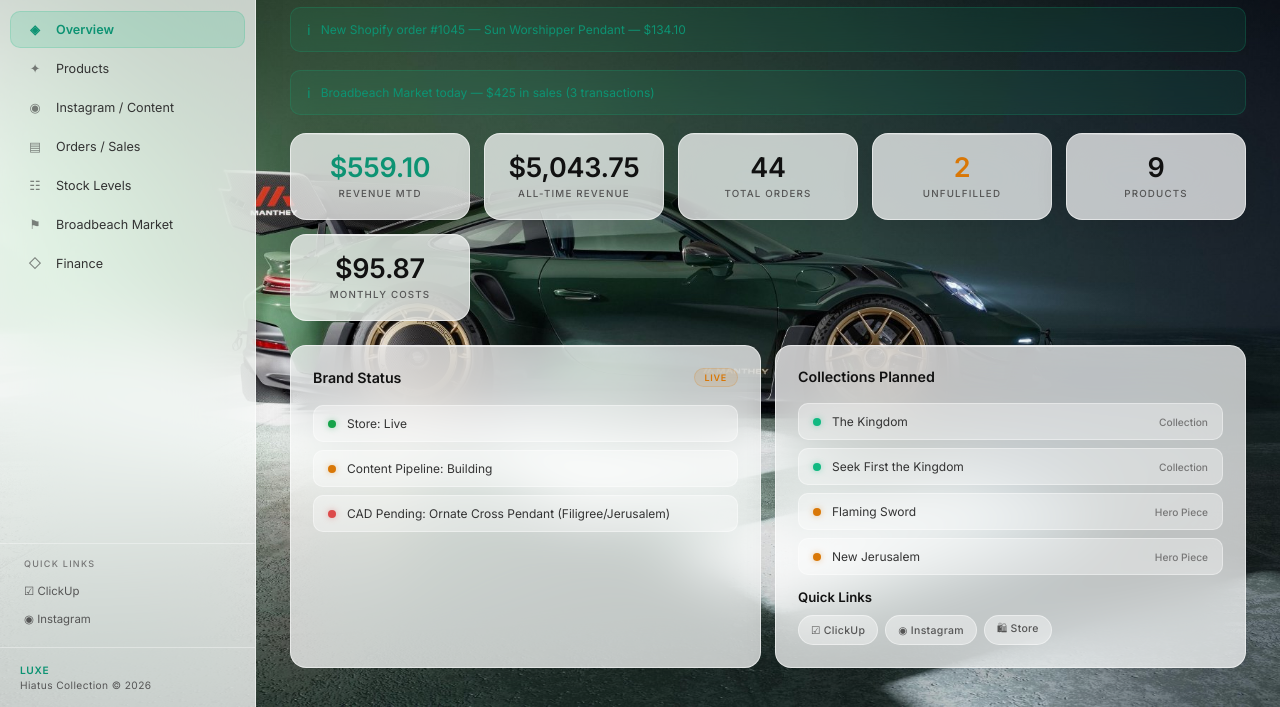
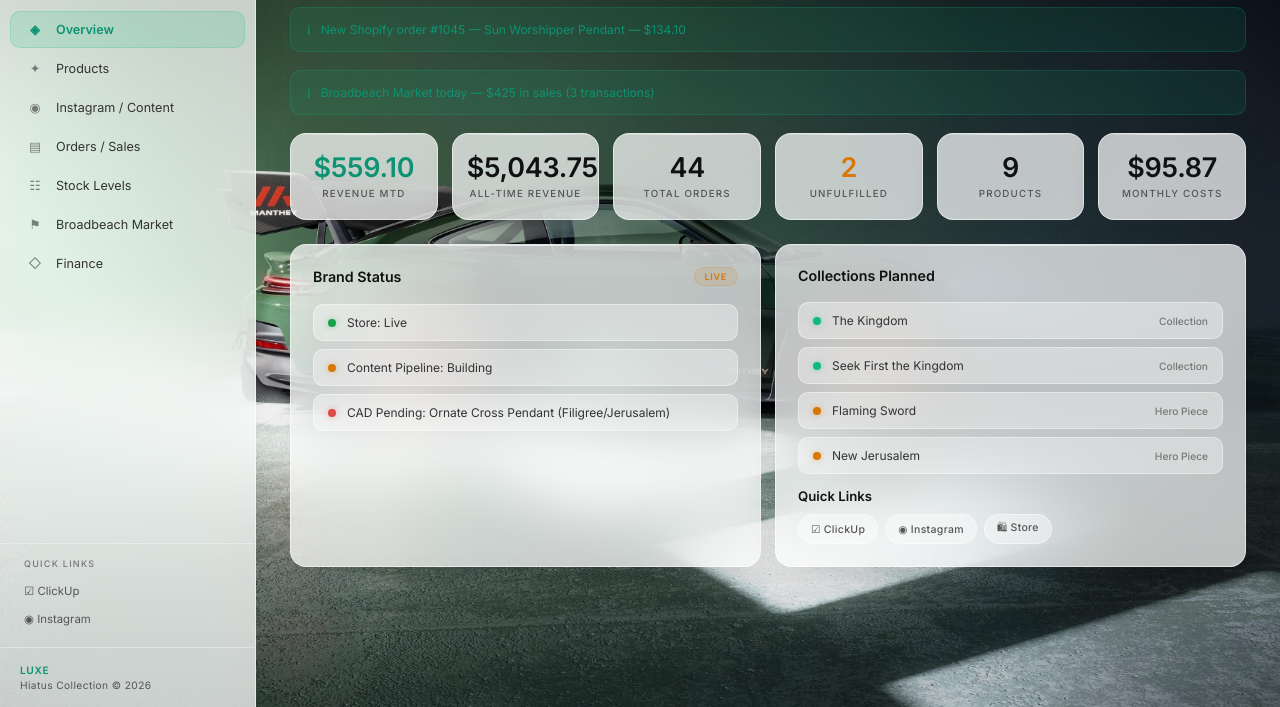
Before and after one commit to rankify-ops/hiatus-hub, a plain HTML site: page index.html in a window 1280 px wide. Shown: the part 93-800 px from the top of the page. Drawn offline with Linux system fonts and the light colour scheme.

Commit message:
fix: duplicate market sales (was merging 2 sources), metrics grid overflow on mobile

```diff
--- a/index.html
+++ b/index.html
@@ -75,7 +75,7 @@ body{font-family:var(--font);color:var(--text);min-height:100vh;overflow-x:hidde
 .section-header{margin-bottom:24px}
 .section-header h2{font-family:var(--font);font-size:1.6rem;font-weight:600;color:var(--white);letter-spacing:-0.01em;text-shadow:0 2px 12px rgba(0,0,0,0.4)}
 .section-header .updated{font-size:0.7rem;color:rgba(255,255,255,0.8);margin-top:4px;letter-spacing:0.02em;text-shadow:0 1px 4px rgba(0,0,0,0.4)}
-.metrics-grid{display:grid;grid-template-columns:repeat(auto-fit,minmax(170px,1fr));gap:14px;margin-bottom:24px}
+.metrics-grid{display:grid;grid-template-columns:repeat(auto-fit,minmax(140px,1fr));gap:14px;margin-bottom:24px}
 .metric-tile{text-align:center;padding:20px 14px}
 .metric-value{font-family:var(--font);font-size:1.8rem;font-weight:600;color:var(--black);letter-spacing:-0.01em;line-height:1}
 .metric-value.teal{color:var(--teal)}
@@ -661,7 +661,6 @@ const ms=appData.market_sales||{sales:[]};
 const mkts=d.markets||[];
 const sales=ms.sales||[];
 
-// Build date dropdown from all markets that have dates + sales
 const marketDates=mkts.filter(m=>m.due_date).sort((a,b)=>new Date(b.due_date)-new Date(a.due_date));
 const sel=document.getElementById('market-date-select');
 const currentVal=sel.value;
@@ -676,14 +675,11 @@ else if(marketDates.length){sel.value=marketDates[0].due_date}
 const selectedDate=sel.value;
 const selectedMarket=mkts.find(m=>m.due_date===selectedDate);
 const marketSales=sales.filter(s=>s.date===selectedDate);
-const totalRev=marketSales.reduce((a,s)=>a+s.total,0)+(selectedMarket?.actual_sales&&!marketSales.length?selectedMarket.actual_sales:0);
-const itemCount=marketSales.reduce((a,s)=>a+s.items.reduce((b,i)=>b+(i.qty||i.quantity||1),0),0);
 
-// Also get sales from the market's sales_log if present
-const logSales=selectedMarket?.sales_log||[];
-const allItems=[...marketSales.flatMap(s=>s.items),...logSales];
-const displayRev=totalRev||logSales.reduce((a,i)=>a+(i.price||0),0);
-const displayCount=itemCount||logSales.reduce((a,i)=>a+(i.quantity||i.qty||1),0);
+// Use market_sales.json as single source of truth — NOT both
+const allItems=marketSales.flatMap(s=>s.items);
+const displayRev=marketSales.reduce((a,s)=>a+s.total,0)||(selectedMarket?.actual_sales||0);
+const displayCount=allItems.reduce((a,i)=>a+(i.qty||i.quantity||1),0);
 
 const mDate=selectedDate?new Date(selectedDate):new Date();
 const dateStr=mDate.toLocaleDateString('en-AU',{weekday:'long',day:'numeric',month:'long',year:'numeric'});
@@ -692,11 +688,11 @@ const isToday=selectedDate===new Date().toISOString().split('T')[0];
 document.getElementById('markets-updated').textContent=dateStr+(isToday?' — Today':'');
 
 document.getElementById('markets-content').innerHTML=`
-<div class="metrics-grid">
+<div class="metrics-grid" style="grid-template-columns:repeat(2,1fr)">
   <div class="card metric-tile"><div class="metric-value teal">$${displayRev.toFixed(2)}</div><div class="metric-label">Revenue</div></div>
   <div class="card metric-tile"><div class="metric-value">${displayCount}</div><div class="metric-label">Items Sold</div></div>
-  <div class="card metric-tile"><div class="metric-value">${marketSales.length||logSales.length?marketSales.length||1:0}</div><div class="metric-label">Transactions</div></div>
-  <div class="card metric-tile"><div class="metric-value">${selectedMarket?.location||'—'}</div><div class="metric-label">Location</div></div>
+  <div class="card metric-tile"><div class="metric-value">${marketSales.length}</div><div class="metric-label">Transactions</div></div>
+  <div class="card metric-tile"><div class="metric-value" style="font-size:1rem">${selectedMarket?.location||'—'}</div><div class="metric-label">Location</div></div>
 </div>
 <div class="card" style="margin-bottom:14px">
   <div class="card-header"><span class="card-title">Sales</span>${isToday?'<span class="card-badge badge-teal">Today</span>':''}</div>
```
